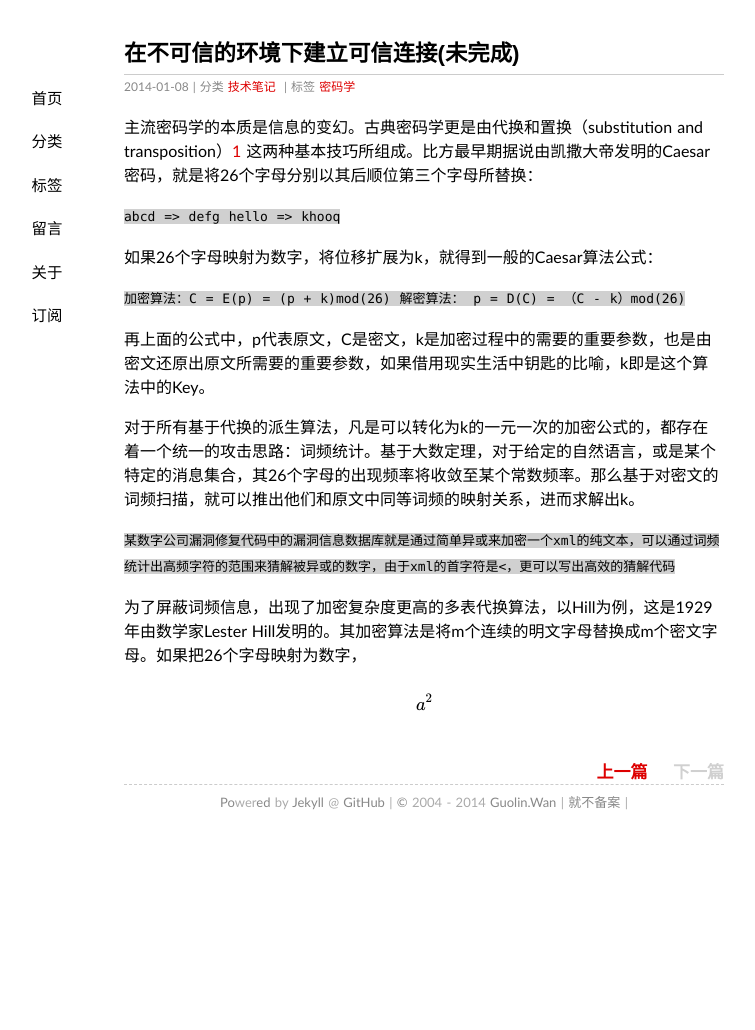
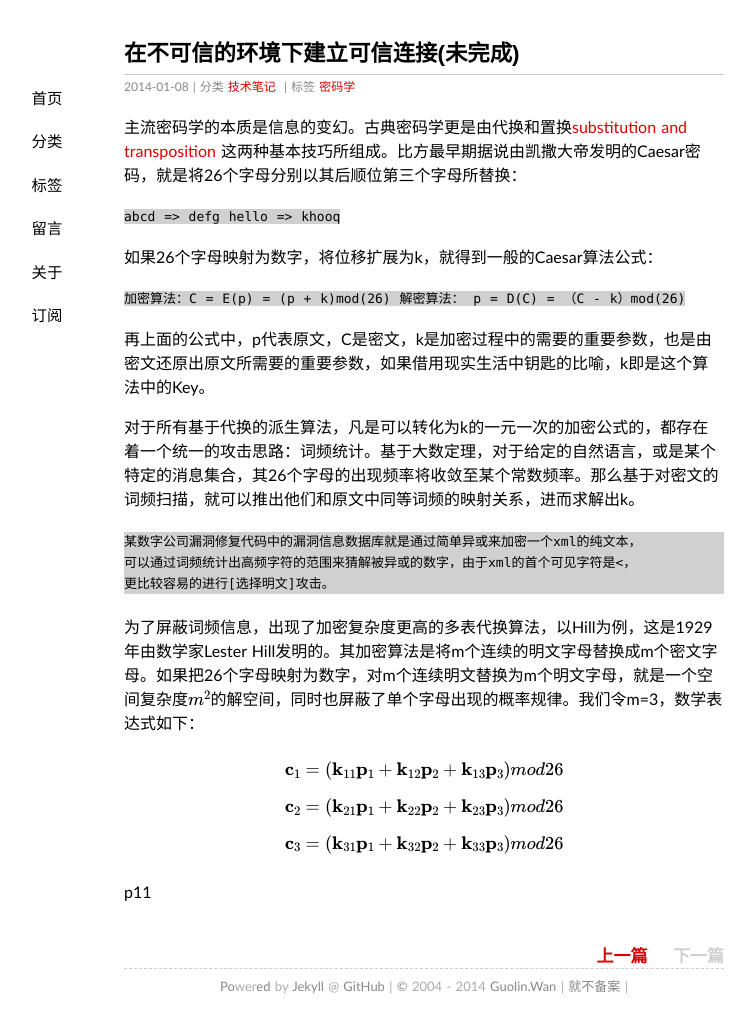
Before and after one commit to wuyy2007/wanguolin.github.io, a Jekyll site: the page built from _posts/2014-01-08-secure_communications_over_insecure_channels.md, in a window 1280 px wide. Shown: the whole page, without its empty margins (216-971 px from the left). Built offline with Jekyll 4.4.1, drawn with Linux system fonts in a browser that asks for light colours; some web fonts are replaced; formulas are drawn with MathJax 3; comment, search, counter and statistics services are not loaded; before the commit the page ends 900 px from its top, so only the background shows below that.

Commit message:
continue adding math_formula

```diff
--- a/_posts/2014-01-08-secure_communications_over_insecure_channels.md
+++ b/_posts/2014-01-08-secure_communications_over_insecure_channels.md
@@ -21,11 +21,22 @@
 对于所有基于代换的派生算法，凡是可以转化为k的一元一次的加密公式的，都存在着一个统一的攻击思路：词频统计。基于大数定理，对于给定的自然语言，或是某个特定的消息集合，其26个字母的出现频率将收敛至某个常数频率。那么基于对密文的词频扫描，就可以推出他们和原文中同等词频的映射关系，进而求解出k。
 
 
-`某数字公司漏洞修复代码中的漏洞信息数据库就是通过简单异或来加密一个xml的纯文本，可以通过词频统计出高频字符的范围来猜解被异或的数字，由于xml的首字符是<，更可以写出高效的猜解代码`
+    某数字公司漏洞修复代码中的漏洞信息数据库就是通过简单异或来加密一个xml的纯文本，
+    可以通过词频统计出高频字符的范围来猜解被异或的数字，由于xml的首个可见字符是<，
+    更比较容易的进行[选择明文]攻击。
 
 
-为了屏蔽词频信息，出现了加密复杂度更高的多表代换算法，以Hill为例，这是1929年由数学家Lester Hill发明的。其加密算法是将m个连续的明文字母替换成m个密文字母。如果把26个字母映射为数字，
+为了屏蔽词频信息，出现了加密复杂度更高的多表代换算法，以Hill为例，这是1929年由数学家Lester Hill发明的。其加密算法是将m个连续的明文字母替换成m个密文字母。如果把26个字母映射为数字，对m个连续明文替换为m个明文字母，就是一个空间复杂度$$ m^2 $$的解空间，同时也屏蔽了单个字母出现的概率规律。我们令m=3，数学表达式如下：
 
-$$ a^2 $$
 
-[1]: (/assets/cryptography_and_network_security.pdf) "Cryptography and Network Security - Principles and Practice, Chapter 2.2.2, Substitution Techniques. 《密码编码学与网络信息安全》"
+$$ \mathbf{c}_1 = ( \mathbf{k}_{11}\mathbf{p}_1 + \mathbf{k}_{12}\mathbf{p}_2 + \mathbf{k}_{13}\mathbf{p}_3 ) mod 26 $$
+
+$$ \mathbf{c}_2 = ( \mathbf{k}_{21}\mathbf{p}_1 + \mathbf{k}_{22}\mathbf{p}_2 + \mathbf{k}_{23}\mathbf{p}_3 ) mod 26 $$
+
+$$ \mathbf{c}_3 = ( \mathbf{k}_{31}\mathbf{p}_1 + \mathbf{k}_{32}\mathbf{p}_2 + \mathbf{k}_{33}\mathbf{p}_3 ) mod 26 $$
+
+p11
+
+
+
+[1]:/assets/cryptography_and_network_security.pdf  "Cryptography and Network Security - Principles and Practice, Chapter 2.2.2, Substitution Techniques. 《密码编码学与网络信息安全》"
```
Also changed, not shown: other parts of _posts/2014-01-08-secure_communications_over_insecure_channels.md (+1 -1 lines).
